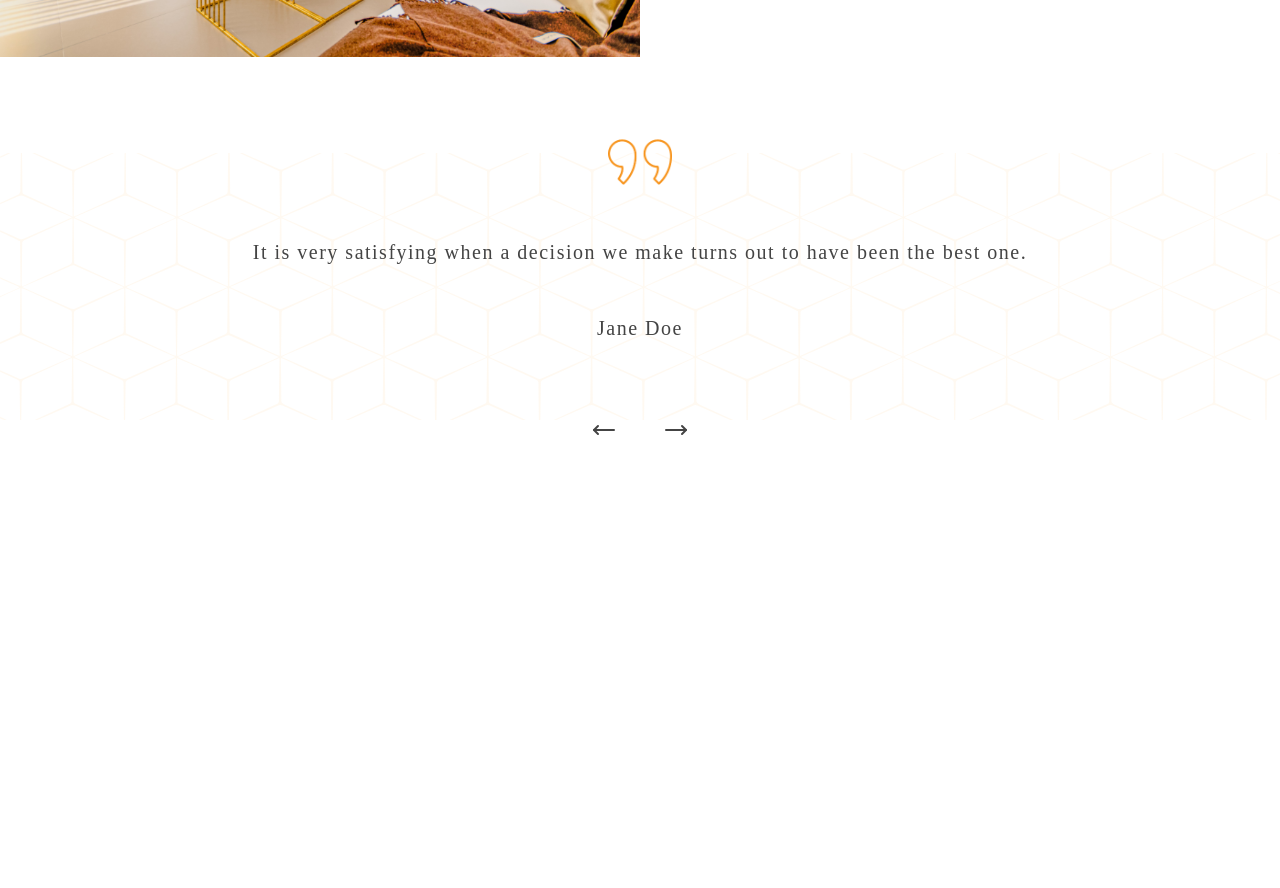
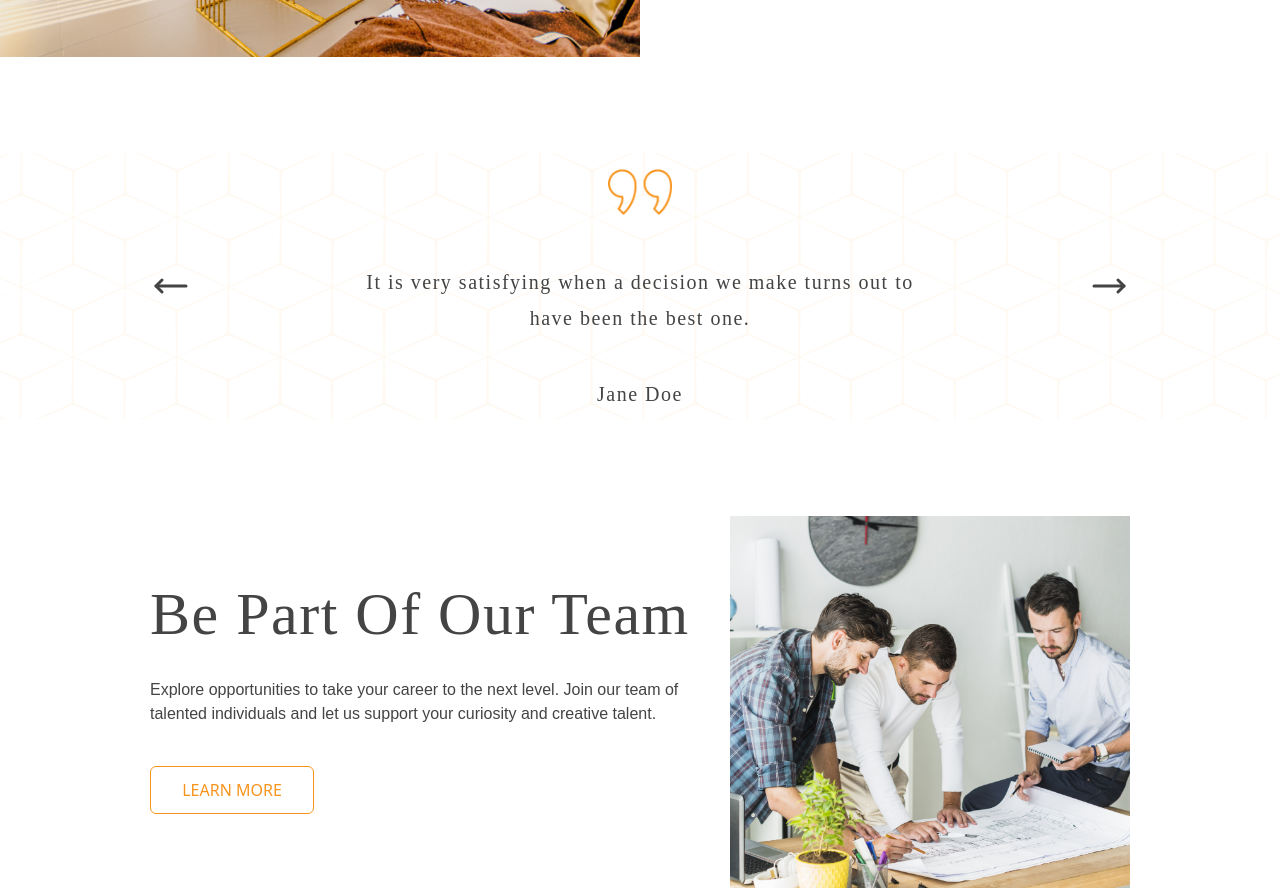
Before and after one commit to rutherx44/ambiance, a React (Vite) app: page / in a window 1280 px wide. Shown: the part 2160-3048 px from the top of the page. Before the commit the page ends 2602 px from the top, so only its background shows below. Built offline with nearby package versions, Linux system fonts and the light colour scheme.

Commit message:
done implement team section
done implementing team section

```diff
--- a/src/App.jsx
+++ b/src/App.jsx
@@ -6,6 +6,7 @@ import Mission from "./pages/Mission";
 import Features from "./pages/Features";
 import Project from "./pages/Project";
 import Testimonial from "./pages/Testimonial";
+import Team from "./pages/Team";
 
 function App() {
   return (
@@ -16,6 +17,7 @@ function App() {
       <Features />
       <Project />
       <Testimonial />
+      <Team />
     </>
   );
 }
--- a/src/pages/Features.jsx
+++ b/src/pages/Features.jsx
@@ -130,7 +130,7 @@ const Features = () => {
         <div className="flex justify-center gap-12 mt-8">
           <div className="button-prev-slide">
             <MoveLeft
-              className="hover:text-[#F7941D] transition-all w-8 h-8  md:w-[2.625rem] md:h-9"
+              className="hover:text-[#F7941D] transition-all w-8 h-8 md:w-[2.625rem] md:h-9"
               sx={{ fontSize: 30 }}
             />
           </div>
--- a/src/pages/Project.jsx
+++ b/src/pages/Project.jsx
@@ -9,7 +9,7 @@ const Project = () => {
         <img src={project} alt="Furniture" />
       </div>
       <div className="w-full mt-10 md:mt-0">
-        <div className="flex flex-col gap-10 md:gap-5 md:mt-0 lg:gap-10 lg:w-[36.25rem] px-4 mx-auto">
+        <div className="flex flex-col gap-10 md:gap-5 lg:gap-10 lg:w-[36.25rem] px-4 mx-auto">
           <h1 className="font-alice text-center md:text-left">Projects</h1>
           <p className="font-corbel text-center px-4 sm:px-[5.625rem] md:px-0 md:text-left">
             We're what we do. We are a passionately driven team, specializing in
--- /dev/null
+++ b/src/pages/Team.jsx
@@ -0,0 +1,30 @@
+import React from "react";
+import team from "../assets/team.png";
+import { Button } from "../components/Button";
+
+const Team = () => {
+  return (
+    <section className="w-full mt-24 flex flex-col md:flex-row justify-center items-center">
+      <div className="w-full order-2 flex justify-center sm:pr-[5.625rem] xl:pr-[9.375rem]">
+        <img src={team} alt="People Planning" />
+      </div>
+      <div className="w-full mb-10 md:mb-0 sm:pl-[5.625rem] xl:pl-[9.375rem]">
+        <div className="flex flex-col gap-10 md:gap-5 lg:gap-10 lg:w-[36.25rem] mx-auto">
+          <h1 className="font-alice text-center md:text-left">
+            Be Part Of Our Team
+          </h1>
+          <p className="font-corbel text-center px-4 sm:px-[5.625rem] md:px-0 md:text-left">
+            Explore opportunities to take your career to the next level. Join
+            our team of talented individuals and let us support your curiosity
+            and creative talent.
+          </p>
+          <div className="flex justify-center md:justify-start">
+            <Button displayText="LEARN MORE" />
+          </div>
+        </div>
+      </div>
+    </section>
+  );
+};
+
+export default Team;
--- a/src/pages/Testimonial.jsx
+++ b/src/pages/Testimonial.jsx
@@ -25,7 +25,11 @@ const Testimonial = () => {
           alt="Square Big Screen Background"
         />
         <div className="w-full absolute top-0 h-full flex flex-col justify-center gap-10 md:gap-5 xl:gap-10">
-          <div className="flex flex-col items-center text-center font-alice gap-10 md:gap-5 xl:gap-10">
+          <div className="flex flex-row items-center justify-center px-[1rem] sm:px-[5.625rem] xl:px-[9.375rem]">
+            <div className="button-prev-slide hidden md:flex">
+              <MoveLeft className="hover:text-[#F7941D] transition-all w-8 h-8 md:w-[2.625rem] md:h-9" />
+            </div>
+            <div className="w-full flex flex-col items-center text-center font-alice gap-10 md:gap-5 xl:gap-10">
               <img className="w-16" src={right} alt="Right Quote" />
               <h3 className="px-4 sm:px-[5.625rem] xl:px-[9.375rem]">
                 It is very satisfying when a decision we make turns out to have
@@ -33,12 +37,16 @@ const Testimonial = () => {
               </h3>
               <h3>Jane Doe</h3>
             </div>
-          <div className="flex justify-center gap-12 mt-8">
+            <div className="button-next-slide hidden md:flex">
+              <MoveRight className="hover:text-[#F7941D] transition-all w-8 h-8 md:w-[2.625rem] md:h-9" />
+            </div>
+          </div>
+          <div className="flex justify-center gap-12 mt-8 md:hidden">
             <div className="button-prev-slide">
-              <MoveLeft className="hover:text-[#F7941D] transition-all" />
+              <MoveLeft className="hover:text-[#F7941D] transition-all w-8 h-8 md:w-[2.625rem] md:h-9" />
             </div>
             <div className="button-next-slide">
-              <MoveRight className="hover:text-[#F7941D] transition-all" />
+              <MoveRight className="hover:text-[#F7941D] transition-all w-8 h-8 md:w-[2.625rem] md:h-9" />
             </div>
           </div>
         </div>
```
Lines whose indentation alone changed are shown as unchanged.
